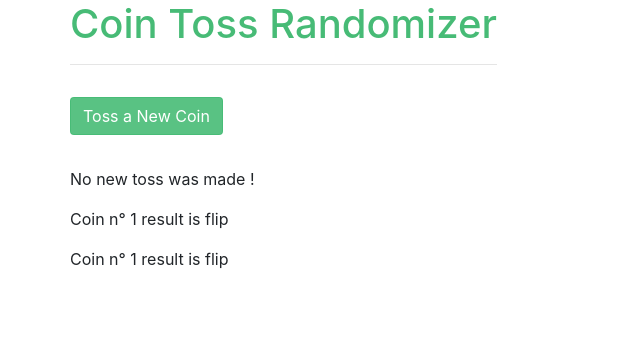
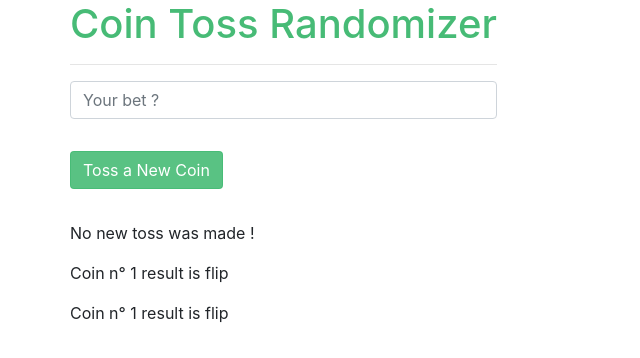
Before and after one commit to ImMyst/Learn-Angular, an Angular app: page / in a window 1280 px wide. Shown: the top 358 px of the page, without its empty margins (0-640 px from the left). Built offline with nearby package versions, Linux system fonts and the light colour scheme.

Commit message:
Add an input so the user can bet what the coin result will be

```diff
--- a/src/app/coins/coins.component.html
+++ b/src/app/coins/coins.component.html
@@ -1,3 +1,6 @@
+<input type="text" class="form-control" (input)="onUpdateCoinBet($event)" placeholder="Your bet ?">
+<p> {{ coinBet }} </p>
+
 <button class="btn btn-primary" [disabled]="!allowNewCoin" (click)="onNewToss()">
     Toss a New Coin
 </button>
--- a/src/app/coins/coins.component.ts
+++ b/src/app/coins/coins.component.ts
@@ -8,6 +8,7 @@ import { Component, OnInit } from '@angular/core';
 export class CoinsComponent implements OnInit {
   allowNewCoin = false;
   coinTossStatus = 'No new toss was made !';
+  coinBet = '';
 
   constructor() {
     setTimeout(() => {
@@ -22,4 +23,7 @@ export class CoinsComponent implements OnInit {
     this.coinTossStatus = 'A new toss was made !';
   }
 
+  onUpdateCoinBet(event: Event) {
+    this.coinBet = (<HTMLInputElement>event.target).value;
+  }
 }
```
